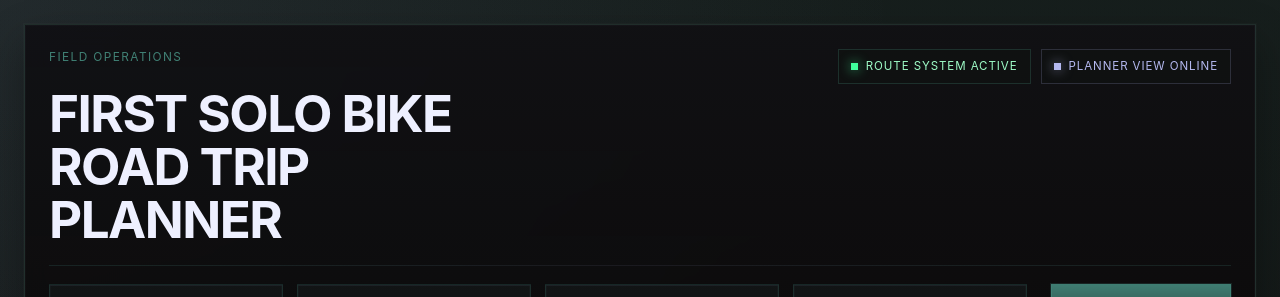
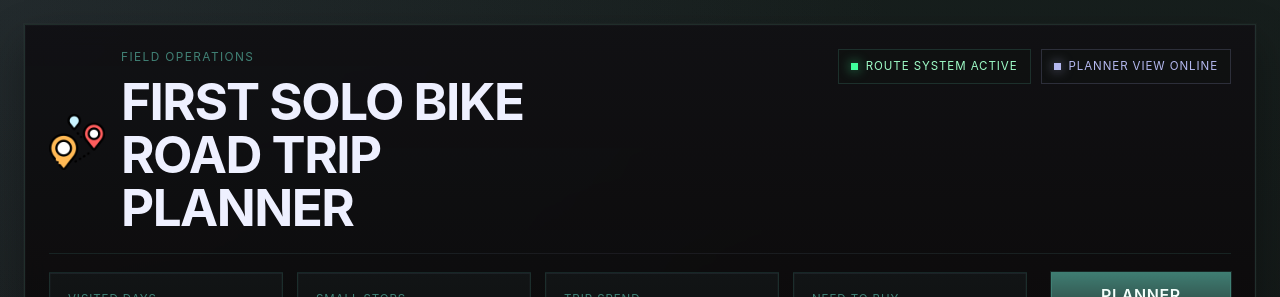
Before and after one commit to kabir325/Trip, a React (Vite) app: page / in a window 1280 px wide. Shown: the top 297 px of the page. Built offline with nearby package versions, Linux system fonts and the light colour scheme.

Commit message:
added logo for website

```diff
--- a/index.html
+++ b/index.html
@@ -4,6 +4,7 @@
     <meta charset="UTF-8" />
     <meta name="viewport" content="width=device-width, initial-scale=1.0" />
     <title>TripFlow Planner</title>
+    <link rel="icon" type="image/png" href="./src/favicon.png" />
   </head>
   <body>
     <div id="root"></div>
--- a/src/App.jsx
+++ b/src/App.jsx
@@ -18,6 +18,7 @@ import {
   starterShoppingList,
   tripMeta,
 } from './data/tripData';
+import siteLogo from './favicon.png';
 
 const dailyPlanStorageKey = 'tripflow-daily-plan-v2';
 const planningStorageKey = 'tripflow-planning';
@@ -745,8 +746,13 @@ function App() {
       <header className="hero panel">
         <div className="hero-header-row">
           <div className="hero-copy">
-            <p className="eyebrow">Field Operations</p>
-            <h1>First Solo Bike Road Trip Planner</h1>
+            <div className="hero-brand">
+              <img src={siteLogo} alt="Trip planner logo" className="site-logo" />
+              <div>
+                <p className="eyebrow">Field Operations</p>
+                <h1>First Solo Bike Road Trip Planner</h1>
+              </div>
+            </div>
           </div>
 
           <div className="hero-status-cluster">
--- a/src/styles.css
+++ b/src/styles.css
@@ -232,6 +232,19 @@ a {
   flex-direction: column;
   gap: 12px;
   min-width: 0;
+}
+
+.hero-brand {
+  display: flex;
+  align-items: center;
+  gap: 16px;
+}
+
+.site-logo {
+  width: 60px;
+  height: 60px;
+  object-fit: contain;
+  flex-shrink: 0;
 }
 
 .hero-side {
@@ -1068,6 +1081,10 @@ a {
     flex-direction: column;
   }
 
+  .hero-brand {
+    align-items: flex-start;
+  }
+
   .hero-status-cluster,
   .hero-side {
     justify-content: flex-start;
@@ -1128,6 +1145,10 @@ a {
     max-width: none;
   }
 
+  .hero-brand {
+    flex-direction: column;
+  }
+
   .section-heading,
   .day-card-top,
   .editor-card-top,
@@ -1159,3 +1180,9 @@ a {
     width: 100%;
   }
 }
+
+.site-logo {
+  width: 56px;
+  height: 56px;
+  object-fit: contain;
+}
```
Also changed, not shown: src/favicon.png (added).
